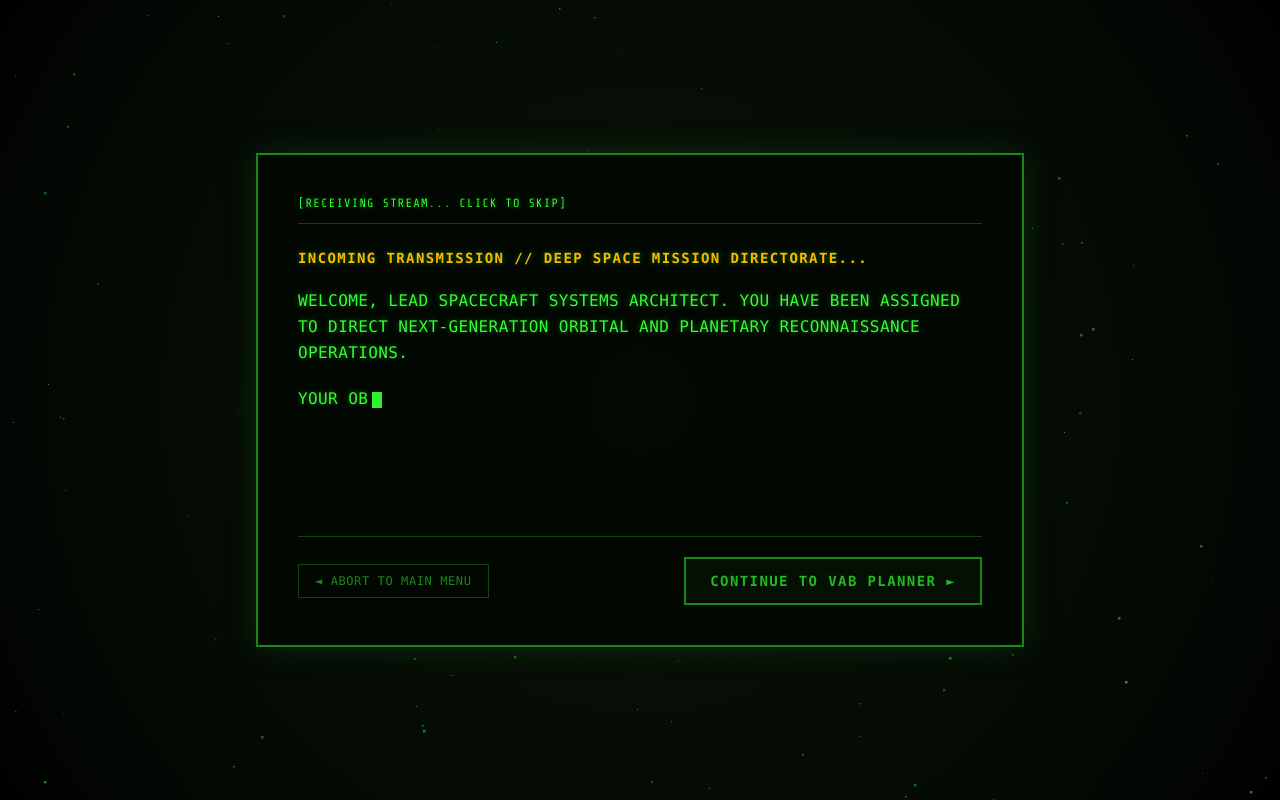
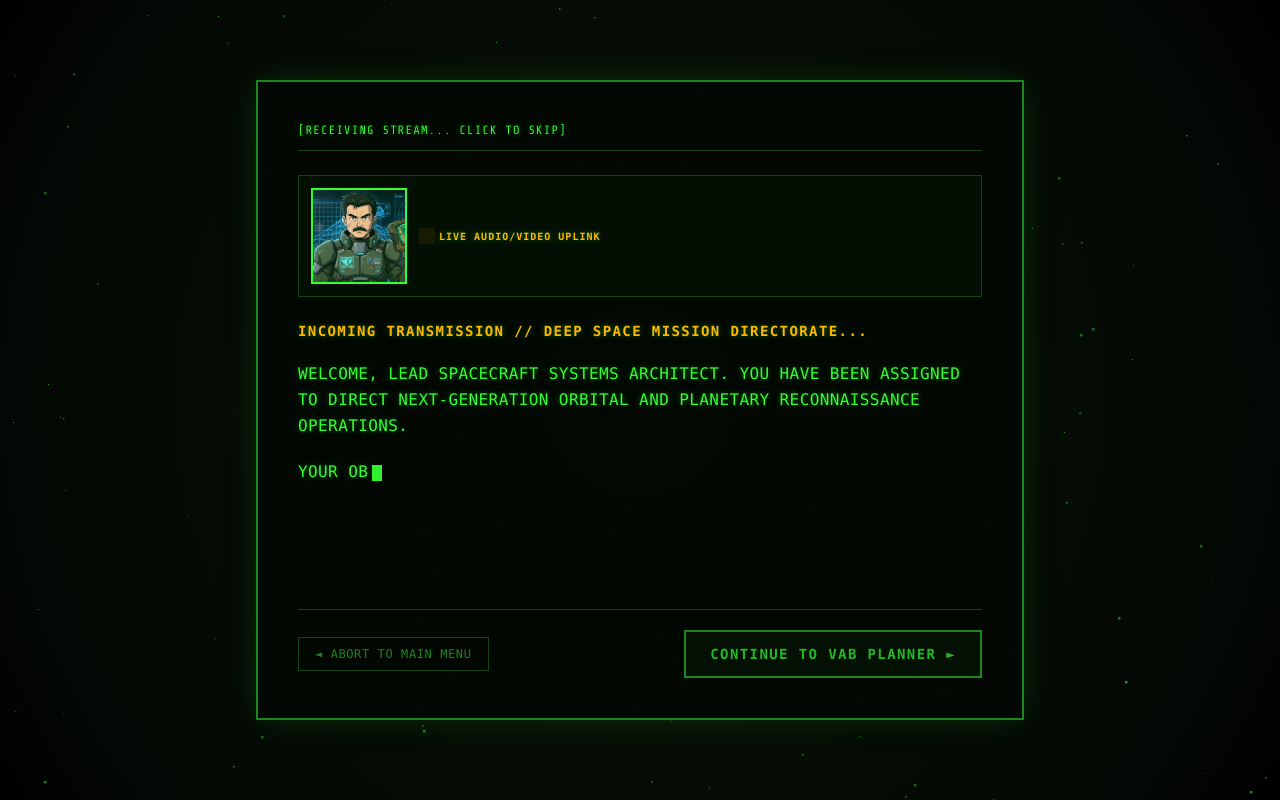
Before and after one commit to vaggeliskg/nasa_space_mission, a Next.js app: page /briefing in a window 1280 px wide. Built offline with nearby package versions, Linux system fonts and the light colour scheme.

Commit message:
funny commander image

```diff
--- a/app/briefing/page.tsx
+++ b/app/briefing/page.tsx
@@ -21,7 +21,7 @@ export default function BriefingPage() {
 
   const isComplete = charCount >= FULL_TEXT.length;
 
-useEffect(() => {
+  useEffect(() => {
     if (isComplete) return;
 
     const timer = setInterval(() => {
@@ -77,6 +77,31 @@ useEffect(() => {
           </span>
         </div>
 
+        {/* Commander Transmission Portrait */}
+        <div className="flex items-center gap-4 border border-[#144414] bg-[#041004]/90 p-3 mb-6">
+          <div className="relative w-20 h-20 sm:w-24 sm:h-24 shrink-0 border-2 border-[#33ff33] overflow-hidden bg-[#020602]">
+            <img
+              src="/images/commander.jpg"
+              alt="Flight Director"
+              className="w-full h-full object-cover contrast-110"
+            />
+            <div className="pointer-events-none absolute inset-0 bg-[#33ff33]/10 mix-blend-screen" />
+          </div>
+
+          <div className="flex flex-col gap-1 font-mono">
+            <div className="flex items-center gap-2">
+              <span
+                className={`inline-block w-2 h-2 ${
+                  isComplete ? 'bg-[#33ff33]' : 'bg-amber-400 animate-ping'
+                }`}
+              />
+              <span className="text-[10px] font-bold tracking-widest text-amber-400">
+                {isComplete ? 'CHANNEL STANDBY // UPLINK VERIFIED' : 'LIVE AUDIO/VIDEO UPLINK'}
+              </span>
+            </div>
+          </div>
+        </div>
+
         {/* Typewriter Briefing Body */}
         <div className="min-h-64 space-y-5 font-mono text-sm sm:text-base leading-relaxed tracking-wide text-[#33ff33]">
           {visibleParagraphs.map((para, index) => {
```
Also changed, not shown: public/images/commander.jpg (added).
